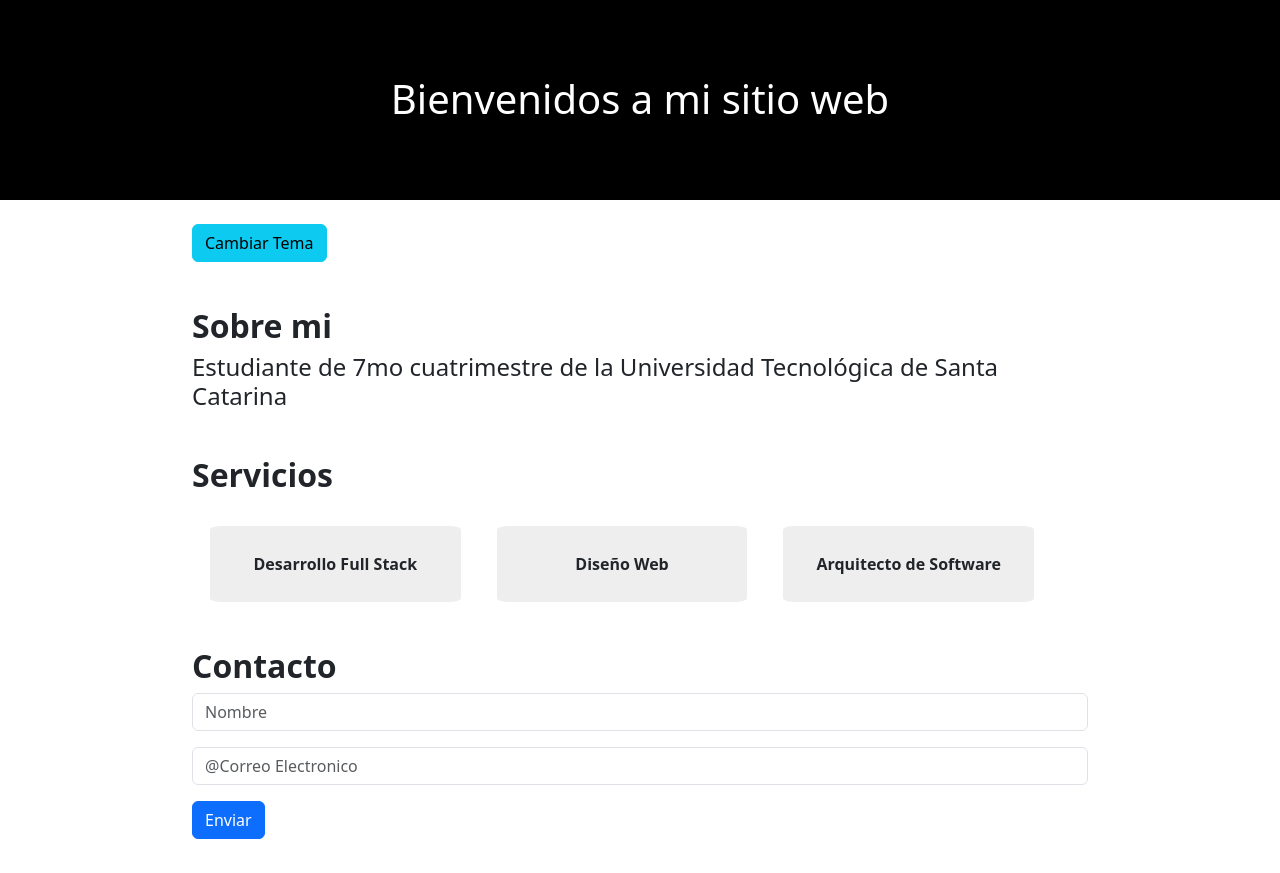
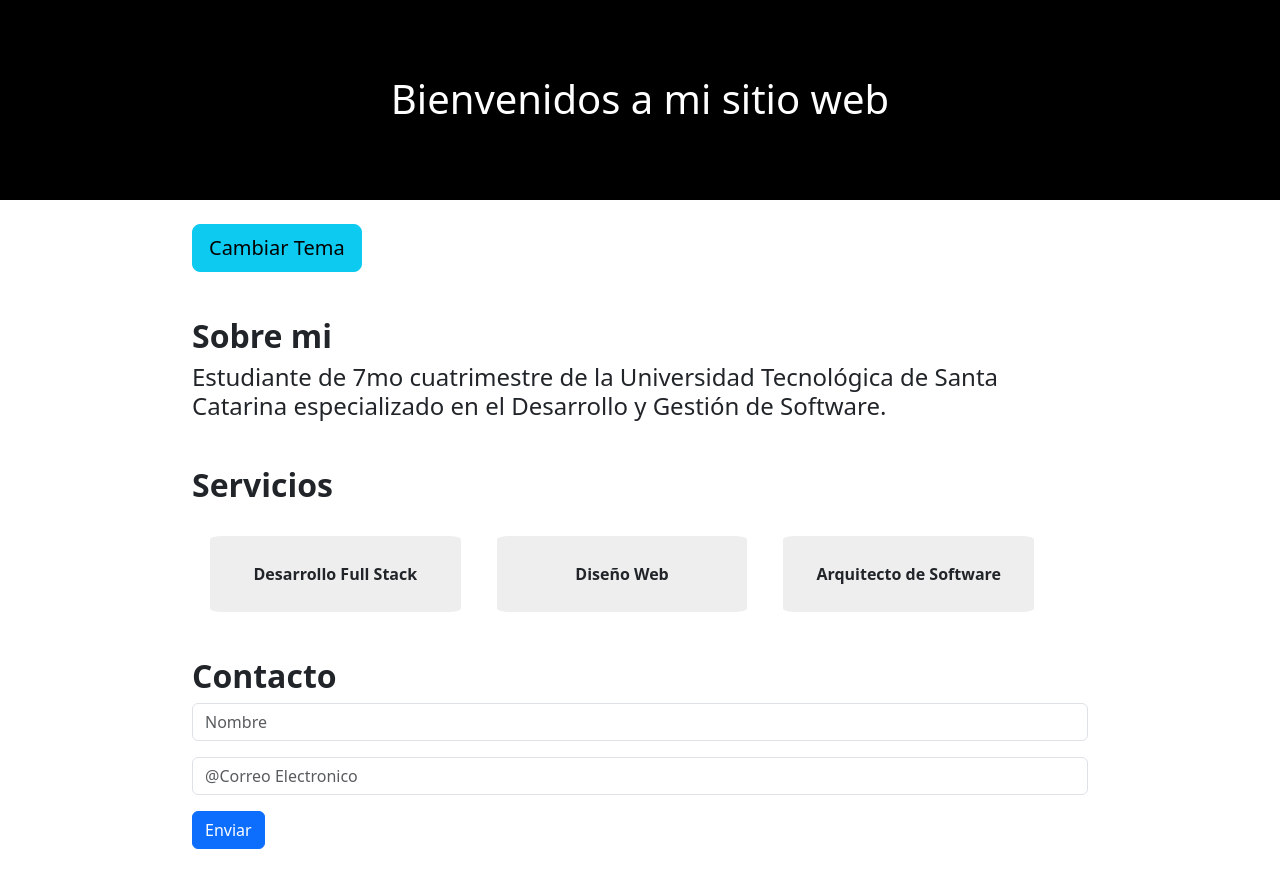
Before and after one commit to Jared1976/p-gina-azure, a plain HTML site: page index.html in a window 1280 px wide. Drawn offline with nearby package versions, Linux system fonts and the light colour scheme.

Commit message:
cambio de sobre mi y boton

```diff
--- a/index.html
+++ b/index.html
@@ -20,9 +20,9 @@
   </div>
   <div class="content " id="color1">
     <br>
-    <button type="button" class="btn btn-info  " id="Tema" >Cambiar Tema</button>
+    <button type="button" class="btn btn-lg btn-info  " id="Tema" >Cambiar Tema</button>
     <h2 class="subt ">Sobre mi</h2>
-    <h4 id="txt">Estudiante de 7mo cuatrimestre de la Universidad Tecnológica de Santa Catarina</h4>
+    <h4 id="txt">Estudiante de 7mo cuatrimestre de la Universidad Tecnológica de Santa Catarina especializado en el Desarrollo y Gestión de Software.</h4>
 
     <h2 class="subt ">Servicios</h2>
     <br>
```
